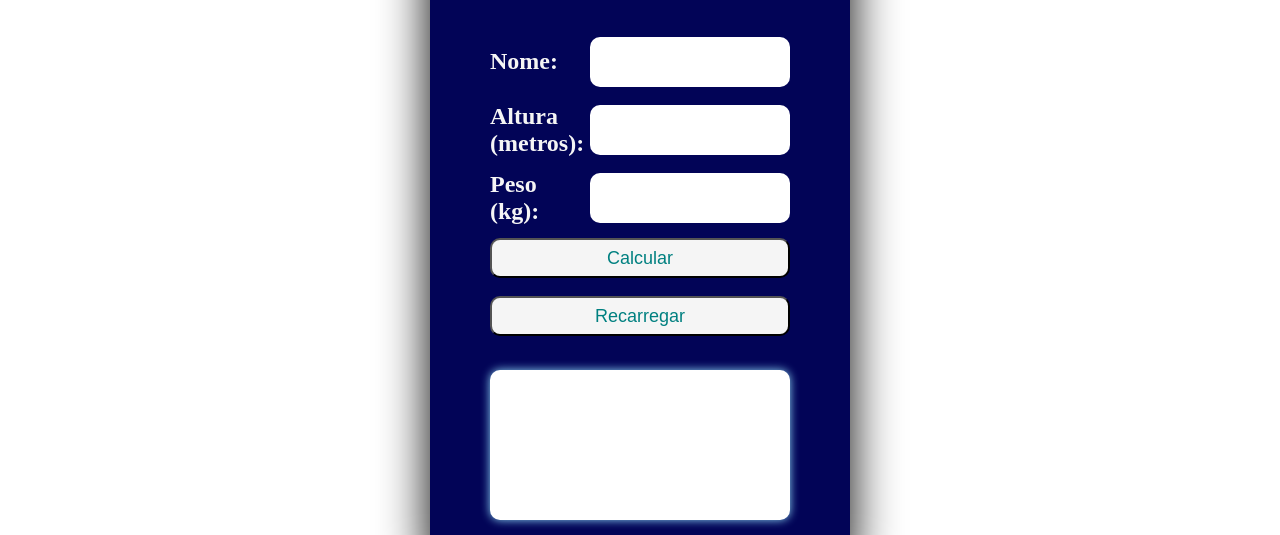
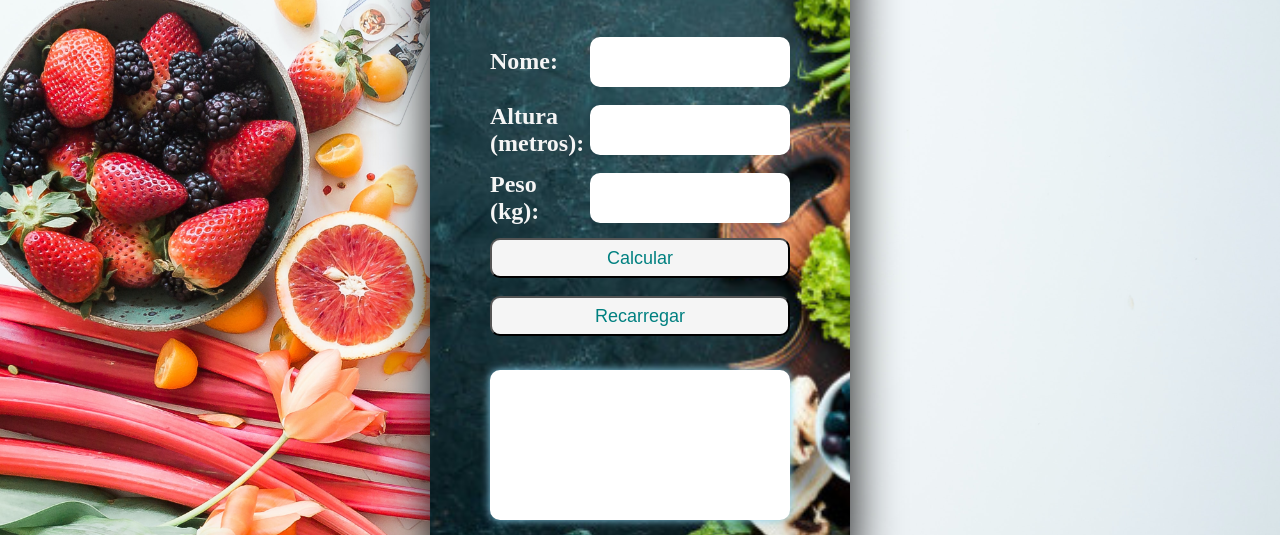
Before and after one commit to lucasmotoso/calculadoraimc, a plain HTML site: page index.html in a window 1280 px wide. Shown: the part 103-638 px from the top of the page. Drawn offline with Linux system fonts and the light colour scheme.

Commit message:
Add Background e textura

```diff
--- a/style.css
+++ b/style.css
@@ -12,12 +12,24 @@
     justify-content: center;
 }
 
+body{
+    background-image: url(img/brooke-lark-08bOYnH_r_E-unsplash.jpg);
+    background-position: center;
+    background-size: cover;
+    background-repeat: no-repeat;
+    background-attachment: fixed;
+}
+
 
 
 .container{
     display: flex;
     flex-direction: column;
     background: rgb(2, 4, 87);
+    background-image: url(img/dark-blue-plain-wall-background_53876-92976.jpg);
+    background-position: center;
+    background-size: cover;
+    background-repeat: no-repeat;
     width: 420px;
     height: 680px;
     align-items: center;
```
Also changed, not shown: img/brooke-lark-08bOYnH_r_E-unsplash.jpg (added), img/dark-blue-plain-wall-background_53876-92976.jpg (added). Lines whose indentation alone changed are shown as unchanged.
